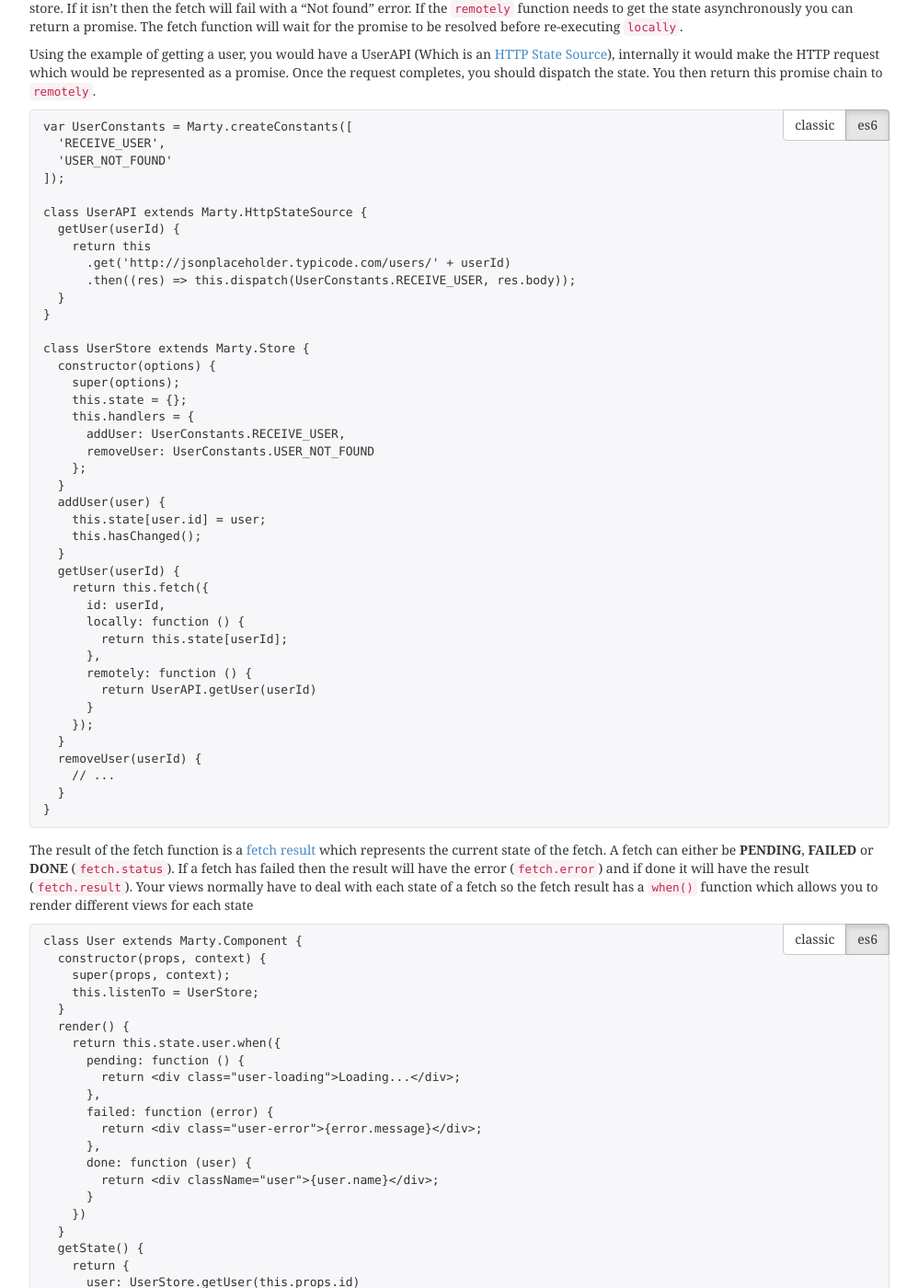
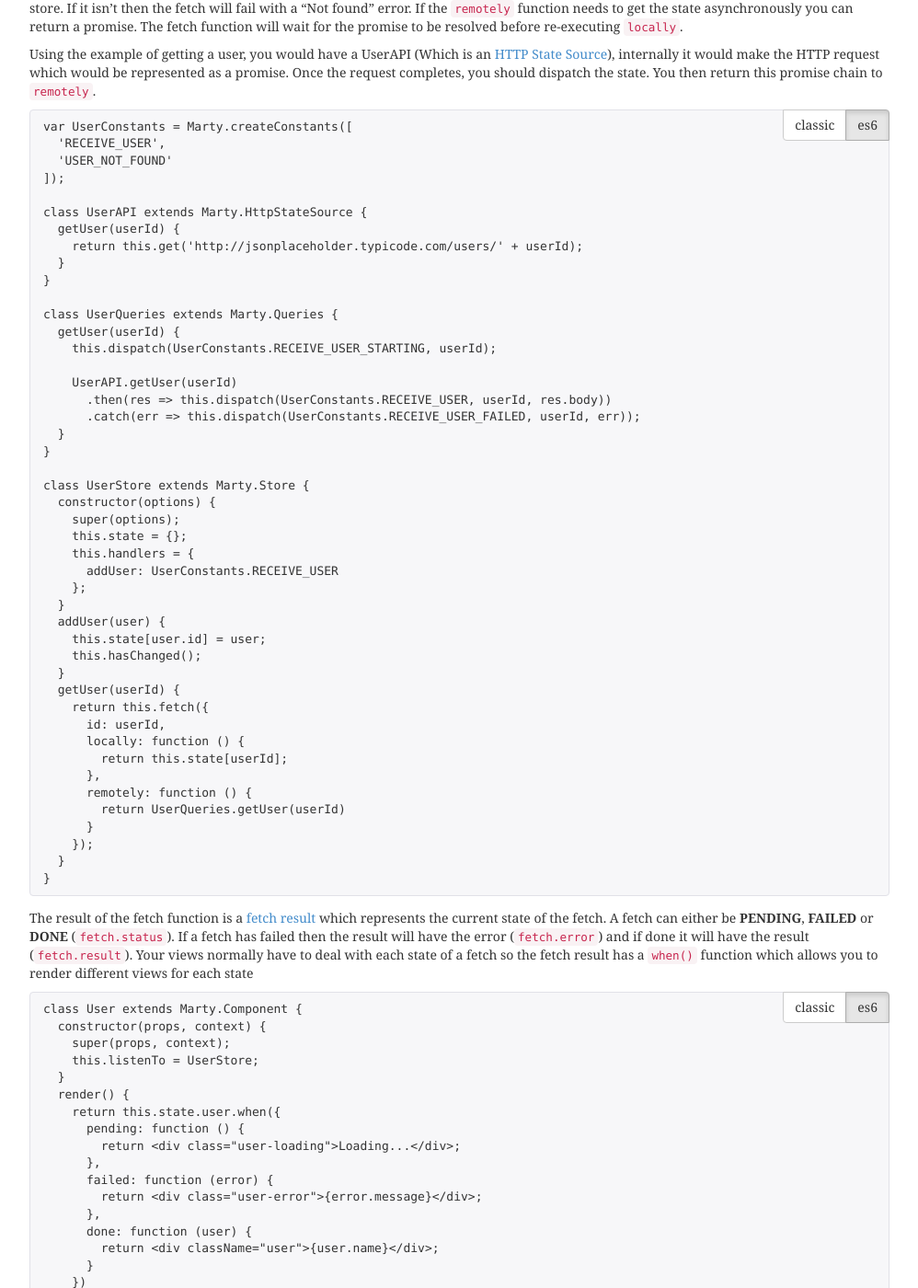
Before and after one commit to alsuper114/marty, a Jekyll site: the page built from docs/_guides/stores/fetching-data.md, in a window 1280 px wide and 1400 px high, scrolled down 695 px. Shown: the whole window at 92% size, without its empty margins (243-1241 px from the left). Built offline with Jekyll 4.4.1, drawn with Linux system fonts in a browser that asks for light colours; nearby versions of some CDN libraries; Markdown is read by kramdown in place of the engine named in the settings.

Commit message:
Update docs to use queries

```diff
--- a/docs/_guides/stores/fetching-data.md
+++ b/docs/_guides/stores/fetching-data.md
@@ -65,19 +65,26 @@ var UserAPI = Marty.createStateSource({
   type: 'http',
   id: 'UserAPI',
   getUser: function (userId) {
-    return this
-      .get('http://jsonplaceholder.typicode.com/users/' + userId)
-      .then(function (res) {
-        this.dispatch(UserConstants.RECEIVE_USER, res.body);
-      }.bind(this));
+    return this.get('http://jsonplaceholder.typicode.com/users/' + userId);
+  }
+});
+
+var UserQueries = Marty.createQueries({
+  getUser: function (userId) {
+    this.dispatch(UserConstants.RECEIVE_USER_STARTING, userId);
+
+    UserAPI.getUser(userId).then(function (res) {
+      this.dispatch(UserConstants.RECEIVE_USER, userId, res.body);
+    }.bind(this)).catch(function (err) {
+      this.dispatch(UserConstants.RECEIVE_USER_FAILED, userId, err);
+    }.bind(this));
   }
 });
 
 var UserStore = Marty.createStore({
   id: 'UsersStore',
   handlers: {
-    addUser: UserConstants.RECEIVE_USER,
-    removeUser: UserConstants.USER_NOT_FOUND
+    addUser: UserConstants.RECEIVE_USER
   },
   getInitialState: function() {
     return {};
@@ -93,12 +100,9 @@ var UserStore = Marty.createStore({
         return this.state[userId];
       },
       remotely: function () {
-        return UserAPI.getUser(userId)
+        return UserQueries.getUser(userId)
       }
     });
-  },
-  removeUser: function (userId) {
-    // ...
   }
 });
 
@@ -111,9 +115,17 @@ var UserConstants = Marty.createConstants([
 
 class UserAPI extends Marty.HttpStateSource {
   getUser(userId) {
-    return this
-      .get('http://jsonplaceholder.typicode.com/users/' + userId)
-      .then((res) => this.dispatch(UserConstants.RECEIVE_USER, res.body));
+    return this.get('http://jsonplaceholder.typicode.com/users/' + userId);
+  }
+}
+
+class UserQueries extends Marty.Queries {
+  getUser(userId) {
+    this.dispatch(UserConstants.RECEIVE_USER_STARTING, userId);
+
+    UserAPI.getUser(userId)
+      .then(res => this.dispatch(UserConstants.RECEIVE_USER, userId, res.body))
+      .catch(err => this.dispatch(UserConstants.RECEIVE_USER_FAILED, userId, err));
   }
 }
 
@@ -122,8 +134,7 @@ class UserStore extends Marty.Store {
     super(options);
     this.state = {};
     this.handlers = {
-      addUser: UserConstants.RECEIVE_USER,
-      removeUser: UserConstants.USER_NOT_FOUND
+      addUser: UserConstants.RECEIVE_USER
     };
   }
   addUser(user) {
@@ -137,12 +148,9 @@ class UserStore extends Marty.Store {
         return this.state[userId];
       },
       remotely: function () {
-        return UserAPI.getUser(userId)
+        return UserQueries.getUser(userId)
       }
     });
-  }
-  removeUser(userId) {
-    // ...
   }
 }
 {% endsample %}
```
